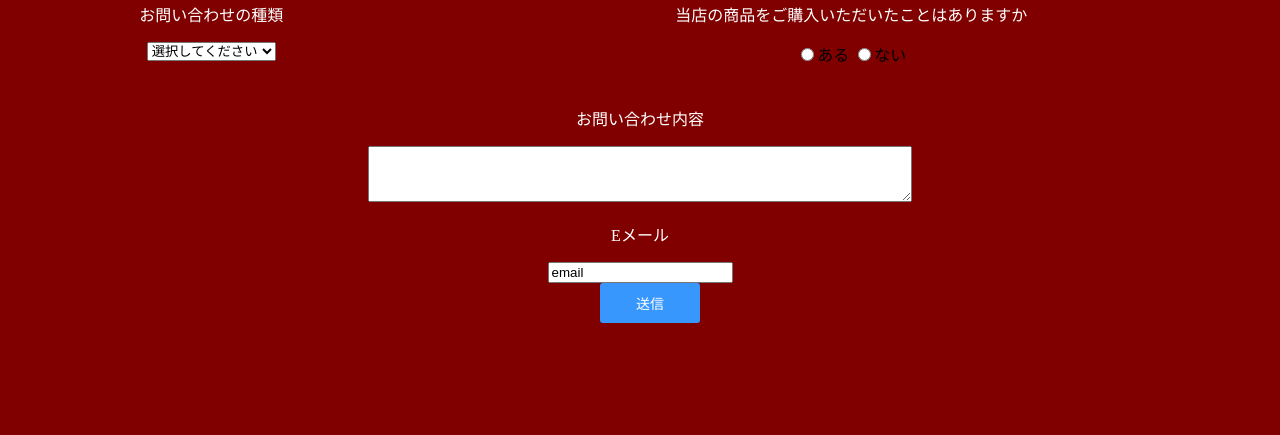
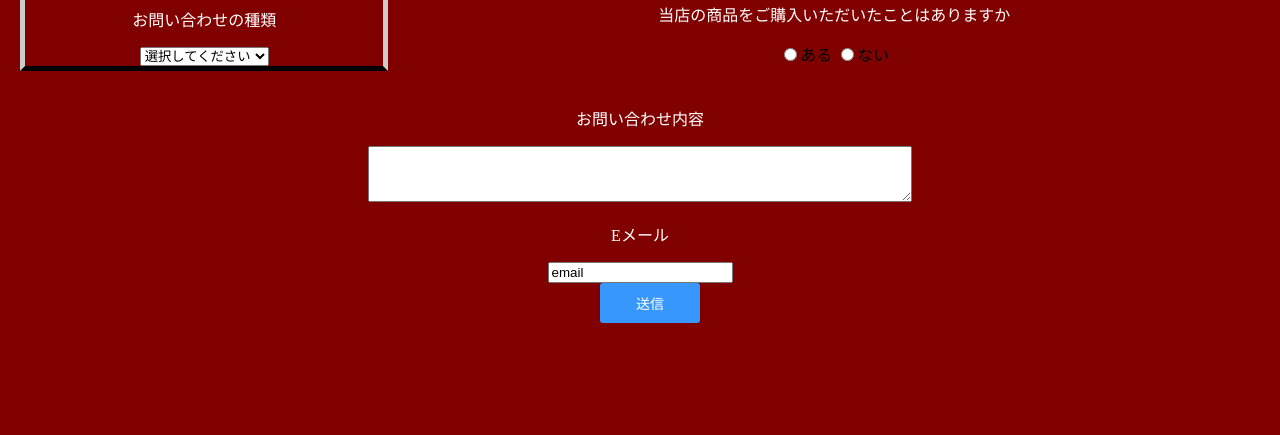
Before and after one commit to Erikode/erikode.github.io, a plain HTML site: page contact.html in a window 1280 px wide. Shown: the part 405-840 px from the top of the page. Drawn offline with Linux system fonts and the light colour scheme; a web font is replaced by a local one.

Commit message:
Update stylesheet.css

```diff
--- a/stylesheet.css
+++ b/stylesheet.css
@@ -408,10 +408,15 @@ form{
     margin: 20px;
   }
   .type{
+    margin-left: 20px;
     float:left;
-    width: 33%;
+    width: 28%;
+    border: 5px solid #cccccc;
+    border-top-color:#000000;
+    border-bottom-color:#000000;
 
   }
+
 #result{
   margin: 0;
 }
```
